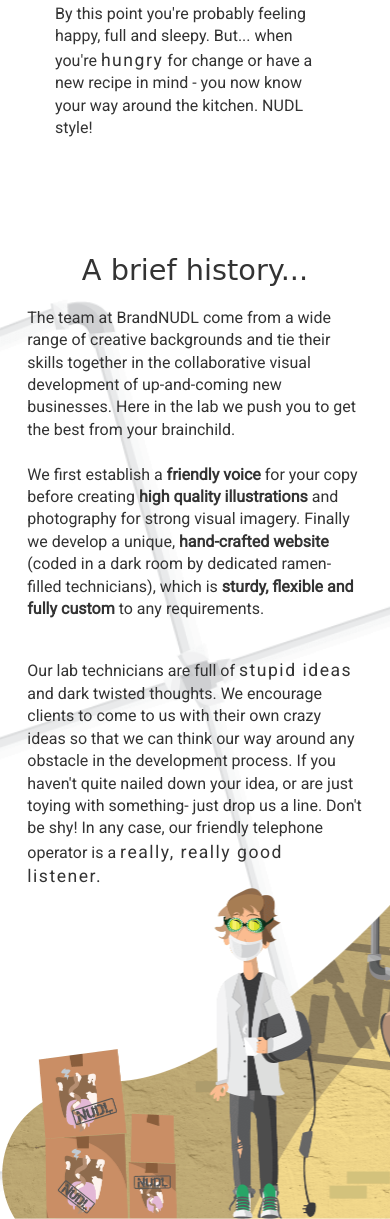
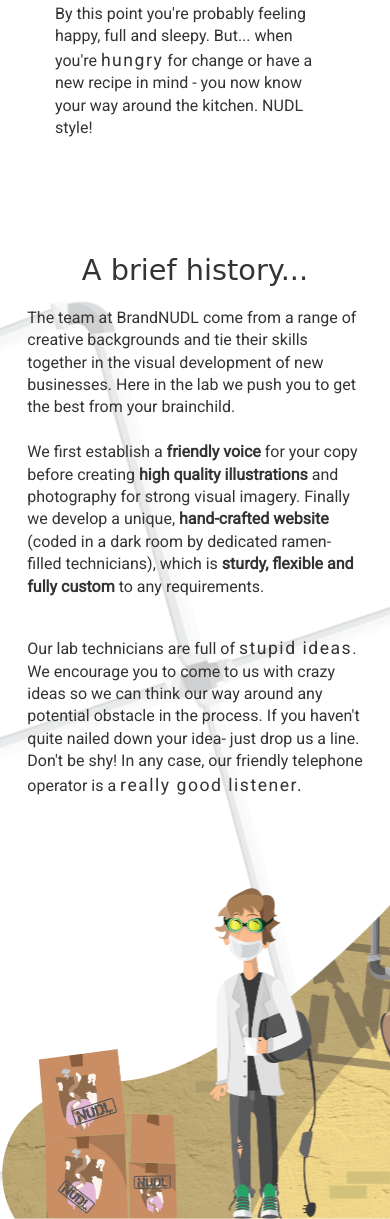
Before and after one commit to brandOLDL/brandoldl, a plain HTML site: page bn-main.html in a window 390 px wide. Shown: the part 3956-5175 px from the top of the page. Drawn offline with nearby package versions, Linux system fonts and the light colour scheme; a web font is replaced by a local one.

Commit message:
update about section copy

```diff
--- a/bn-main.html
+++ b/bn-main.html
@@ -135,9 +135,9 @@
 		<div class="wrapper">
 			<div class="about">
 				<h1>A brief history...</h1>
-				<p>The team at BrandNUDL come from a wide range of creative backgrounds and tie their skills together in the collaborative visual development of up-and-coming new businesses. Here in the lab we push you to get the best from your brainchild. <br><br> We first establish a <em>friendly voice</em> for your copy before creating <em>high quality illustrations</em> and photography for strong visual imagery. Finally we develop a unique, <em>hand-crafted website</em> (coded in a dark room by dedicated ramen-filled technicians), which is <em>sturdy, flexible and fully custom</em> to any requirements.</p><br>
+				<p>The team at BrandNUDL come from a range of creative backgrounds and tie their skills together in the visual development of new businesses. Here in the lab we push you to get the best from your brainchild. <br><br> We first establish a <em>friendly voice</em> for your copy before creating <em>high quality illustrations</em> and photography for strong visual imagery. Finally we develop a unique, <em>hand-crafted website</em> (coded in a dark room by dedicated ramen-filled technicians), which is <em>sturdy, flexible and fully custom</em> to any requirements.</p><br>
 				<br>
-				<p>Our lab technicians are full of <span class ="fontplus">stupid ideas</span> and dark twisted thoughts. We encourage clients to come to us with their own crazy ideas so that we can think our way around any obstacle in the development process. If you haven't quite nailed down your idea, or are just toying with something- just drop us a line. Don't be shy! In any case, our friendly telephone operator is a <span class ="fontplus">really, really good listener.</span></p>
+				<p>Our lab technicians are full of <span class ="fontplus">stupid ideas</span>. We encourage you to come to us with crazy ideas so we can think our way around any potential obstacle in the process. If you haven't quite nailed down your idea- just drop us a line. Don't be shy! In any case, our friendly telephone operator is a <span class ="fontplus">really good listener.</span></p>
 			</div>
 		</div>
 	</section><!-- ============================================================ EXPERIMENTS ======================================= -->
--- a/main.css
+++ b/main.css
@@ -1104,4 +1104,7 @@ form textarea {
     background-size: contain;
     padding-bottom: 200px;
   }
+  section#about {
+    margin-bottom: 25%;
+  }
 }
```
